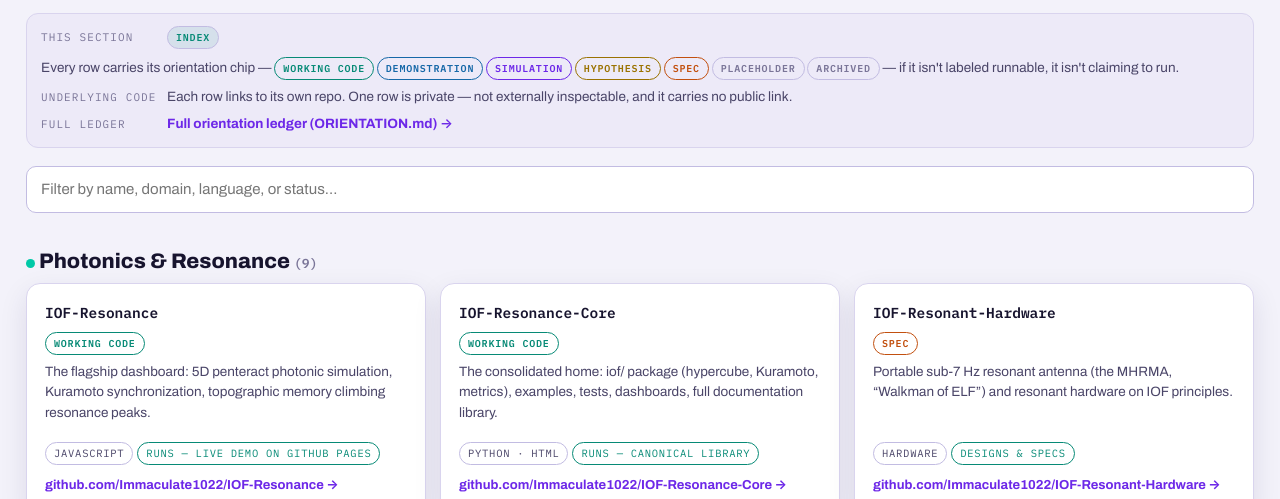
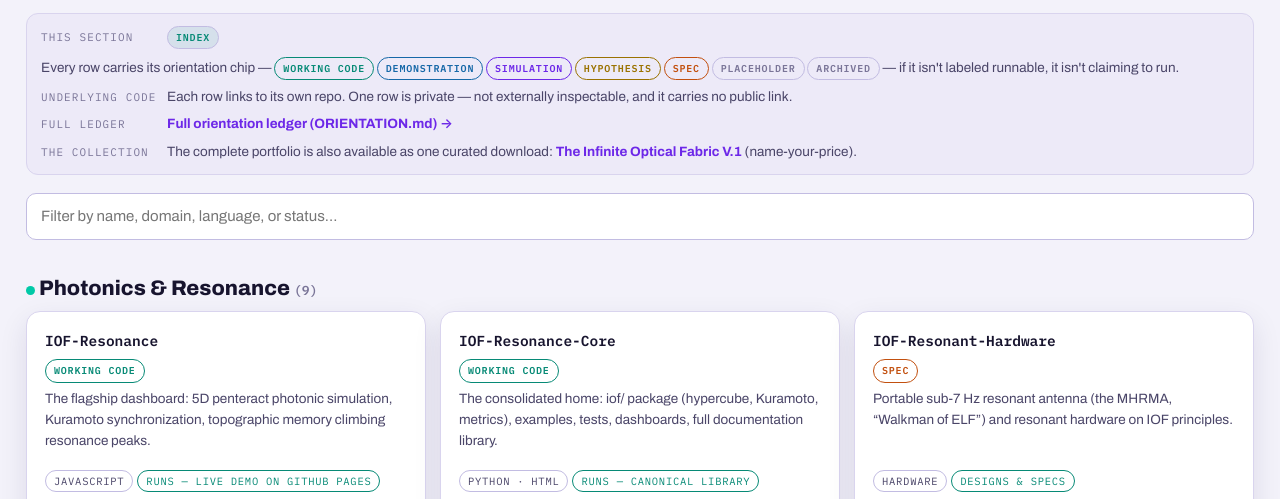
Before and after one commit to Immaculate1022/The-Constellation, a plain HTML site: page docs/index.html in a window 1280 px wide. Both pictures are taken after a click on the tab "Portfolio". Shown: the part 296-795 px from the top of the page. Drawn offline with Linux system fonts and the light colour scheme.

Commit message:
Add IOF Collection link to portfolio

```diff
--- a/docs/index.html
+++ b/docs/index.html
@@ -579,6 +579,7 @@ blockquote.verse{margin:0;padding:14px 18px;border-left:3px solid var(--violet);
     <div class="sh-row"><span class="sh-label">This section</span><span class="chip index">Index</span><span>Every row carries its orientation chip — <span class="chip working">Working code</span> <span class="chip demo">Demonstration</span> <span class="chip simulation">Simulation</span> <span class="chip hypothesis">Hypothesis</span> <span class="chip spec">Spec</span> <span class="chip placeholder">Placeholder</span> <span class="chip archived">Archived</span> — if it isn't labeled runnable, it isn't claiming to run.</span></div>
     <div class="sh-row"><span class="sh-label">Underlying code</span><span>Each row links to its own repo. One row is private — not externally inspectable, and it carries no public link.</span></div>
     <div class="sh-row"><span class="sh-label">Full ledger</span><span><a href="https://github.com/Immaculate1022/The-Constellation/blob/main/ORIENTATION.md" target="_blank" rel="noopener">Full orientation ledger (ORIENTATION.md) →</a></span></div>
+    <div class="sh-row"><span class="sh-label">The collection</span><span>The complete portfolio is also available as one curated download: <a href="https://infinitefabric.gumroad.com/l/lfgis" target="_blank" rel="noopener">The Infinite Optical Fabric V.1</a> (name-your-price).</span></div>
   </div>
   <div style="margin:18px 0"><input type="search" id="repoSearch" placeholder="Filter by name, domain, language, or status…" aria-label="Filter repositories" /></div>
   <div id="repoGroups"></div>
```
